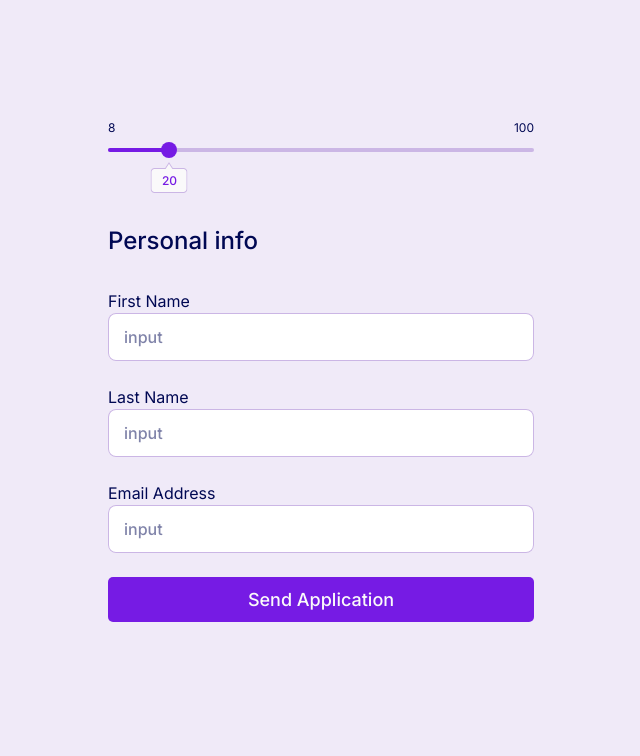
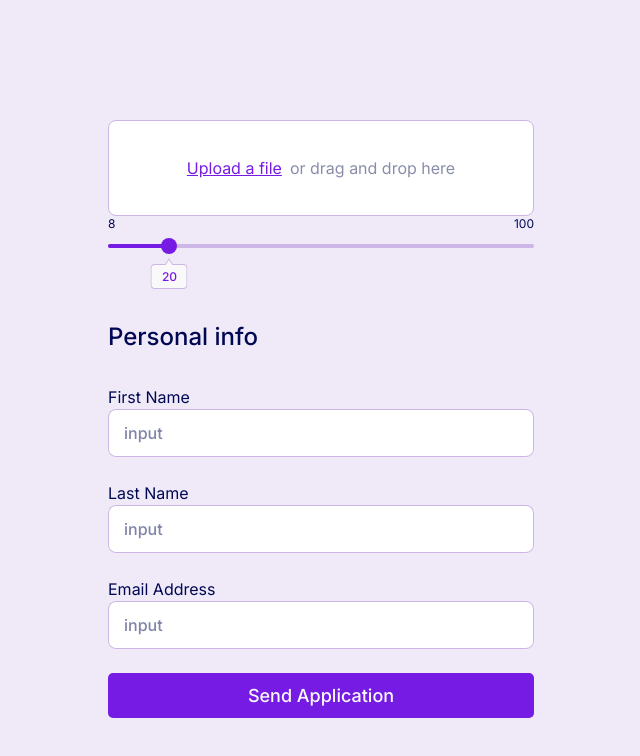
Before and after one commit to ryomiz/training-form, a Next.js app: page / in a window 1280 px wide. Shown: the top 756 px of the page, without its empty margins (319-959 px from the left). Built offline with nearby package versions, Linux system fonts and the light colour scheme.

Commit message:
💄 implement image uploader

```diff
--- a/package.json
+++ b/package.json
@@ -18,6 +18,7 @@
     "next": "15.5.2",
     "react": "19.1.0",
     "react-dom": "19.1.0",
+    "react-dropzone": "^14.3.8",
     "tailwind-merge": "^3.3.1"
   },
   "devDependencies": {
--- a/src/app/globals.css
+++ b/src/app/globals.css
@@ -118,6 +118,7 @@
   --color-purple-950: #000853;
   --color-red-200: #ffc9c9;
   --color-red-500: #ed4545;
+  --color-slate-400: #898da9;
 }
 
 @layer base {
@@ -127,4 +128,7 @@
   body {
     @apply bg-background text-foreground;
   }
+  button {
+    cursor: pointer;
+  }
 }
--- a/src/app/page.tsx
+++ b/src/app/page.tsx
@@ -1,14 +1,21 @@
 "use client";
 
+import { useState } from "react";
 import { Button } from "@/components/ui/button";
+import { ImageUploader } from "@/components/ui/image-uploader";
 import { Input } from "@/components/ui/input";
 import { Slider } from "@/components/ui/slider";
-import { useState } from "react";
 
 export default function Home() {
+  const [file, setFile] = useState<File | null>(null);
   const [age, setAge] = useState([20]);
   return (
     <div>
+      <ImageUploader
+        file={file}
+        onChange={(file) => setFile(file)}
+        onDelete={() => setFile(null)}
+      />
       <Slider
         value={age}
         min={8}
--- /dev/null
+++ b/src/components/ui/image-uploader.tsx
@@ -0,0 +1,67 @@
+import { useCallback } from "react";
+import { type DropzoneOptions, useDropzone } from "react-dropzone";
+import { DeleteIcon } from "../icon";
+
+type Props = {
+  file: File | null;
+  onChange: (file: File) => void;
+  onDelete: () => void;
+  options?: Omit<DropzoneOptions, "onDrop" | "multiple">;
+};
+export const ImageUploader = ({
+  file,
+  onChange,
+  onDelete,
+  options = {},
+}: Props) => {
+  const onDrop = useCallback(
+    (acceptedFiles: File[]) => {
+      const file = acceptedFiles[0];
+      if (file instanceof File) {
+        onChange(file);
+      }
+    },
+    [onChange],
+  );
+  const { getRootProps, getInputProps } = useDropzone({
+    onDrop,
+    accept: {
+      "image/jpeg": [".jpeg", ".jpg"],
+      "image/png": [".png"],
+    },
+    multiple: false,
+    ...options,
+  });
+
+  return (
+    <div
+      className={
+        "grid h-24 cursor-pointer place-items-center rounded-md border border-purple-300 bg-white"
+      }
+      {...getRootProps()}
+    >
+      <input {...getInputProps()} />
+      {file ? (
+        <div className={"flex items-center gap-x-[5px] px-4"}>
+          <p className={"line-clamp-2"}>{file.name}</p>
+          <button
+            type={"button"}
+            onClick={(e) => {
+              e.stopPropagation();
+              onDelete();
+            }}
+          >
+            <DeleteIcon />
+          </button>
+        </div>
+      ) : (
+        <div className={"flex gap-x-2"}>
+          <p className={"text-purple-700 underline"}>Upload a file</p>
+          <p className={"hidden text-slate-400 sm:block"}>
+            or drag and drop here
+          </p>
+        </div>
+      )}
+    </div>
+  );
+};
```
Also changed, not shown: 1 other file (tests, documents, lock files or other folders).
